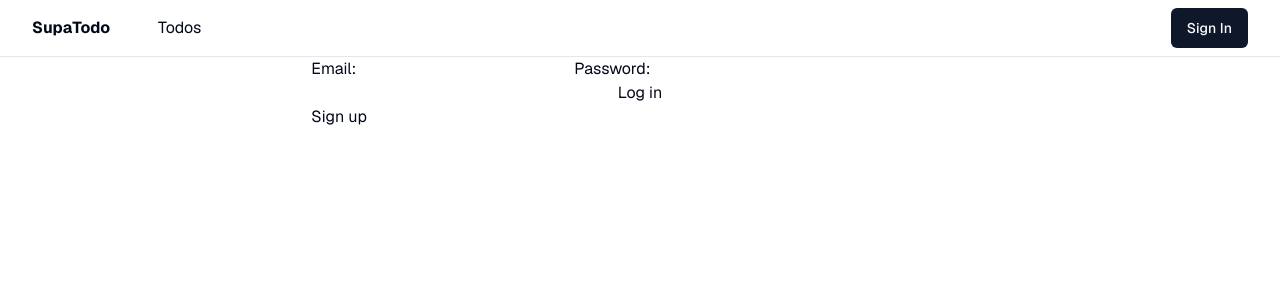
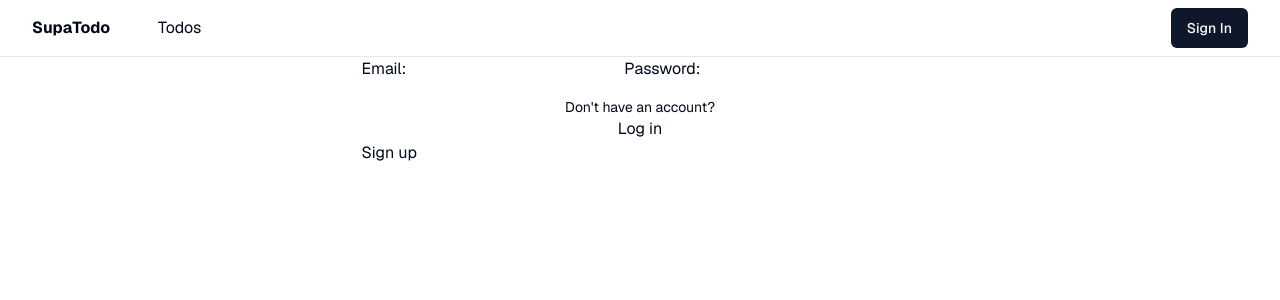
Before and after one commit to ElinahMoyo/supatodo-main, a Next.js app in the folder todos/: page /login in a window 1280 px wide. Shown: the top 300 px of the page. Built offline with nearby package versions, Linux system fonts and the light colour scheme; no server answers.

Commit message:
modified

```diff
--- a/todos/app/login/page.tsx
+++ b/todos/app/login/page.tsx
@@ -7,6 +7,9 @@ export default function LoginPage() {
       <input id="email" name="email" type="email" required />
       <label htmlFor="password">Password:</label>
       <input id="password" name="password" type="password" required />
+      <div className="mt-4 text-center text-sm">
+        Don&apos;t have an account?{" "}
+      </div>
       <button formAction={login} className="w-full">Log in</button>
       <button formAction={signup}>Sign up</button>
     </form>
```
Also changed, not shown: 1 other file (tests, documents, lock files or other folders).
